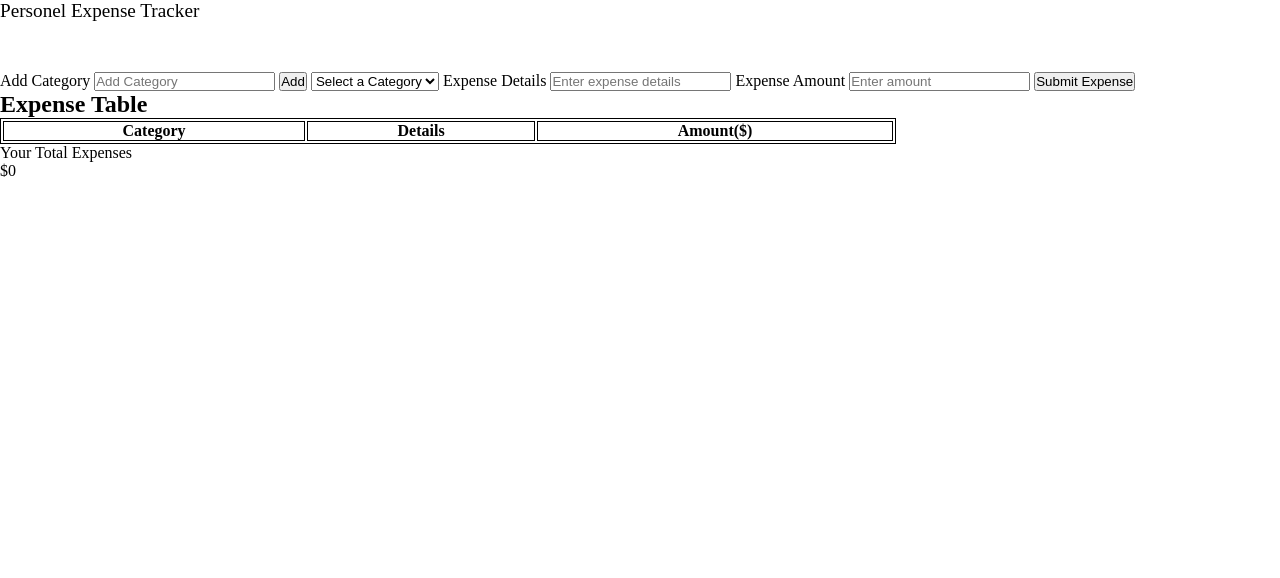
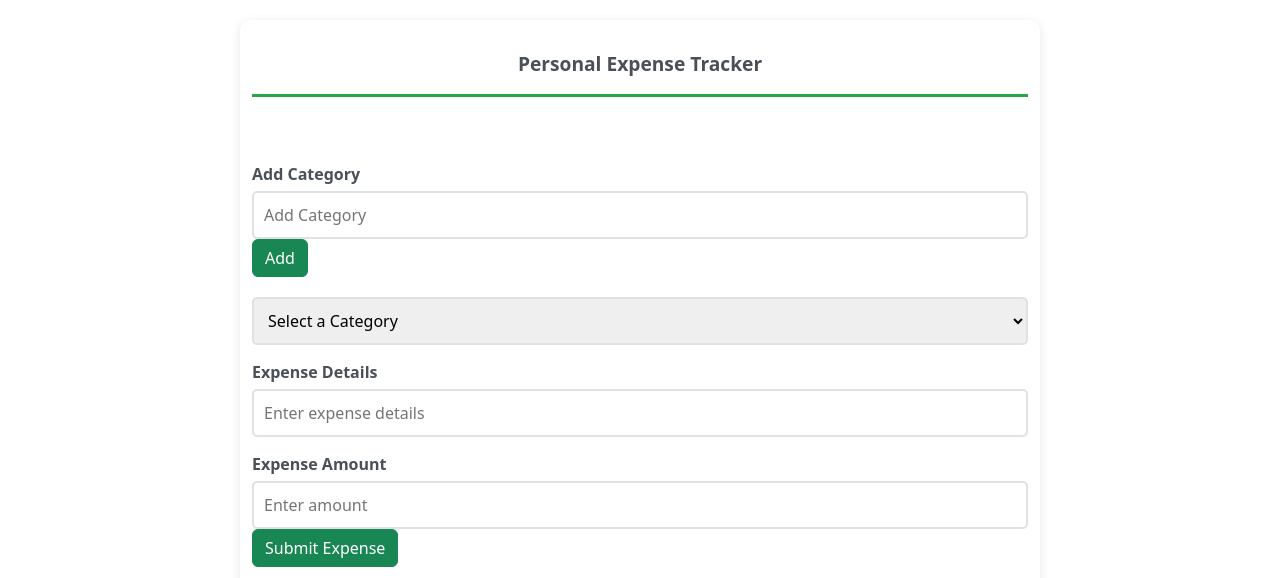
Before and after one commit to Ruguped/Personel-Expense-Tracker, a plain HTML site: page index.html in a window 1280 px wide. Shown: the top 578 px of the page. Drawn offline with nearby package versions, Linux system fonts and the light colour scheme; files that its build step writes are made by us from their sources.

Commit message:
Added CSS and formatted HTML

```diff
--- a/index.html
+++ b/index.html
@@ -3,25 +3,29 @@
 
 <head>
   <title>Document</title>
- <link rel="stylesheet" href="index.css">
+  <link rel="stylesheet" href="scripts/index.css">
+  <link href="https://cdn.jsdelivr.net/npm/bootstrap@5.3.7/dist/css/bootstrap.min.css" rel="stylesheet"
+    integrity="sha384-LN+7fdVzj6u52u30Kp6M/trliBMCMKTyK833zpbD+pXdCLuTusPj697FH4R/5mcr" crossorigin="anonymous">
 </head>
 
 <body>
-  <header style="width: 100%; font-size: larger;margin-bottom: 50px;">Personel Expense Tracker</header>
+  <div class="container-fluid">
+
+    <header style="width: 100%; font-size: larger;margin-bottom: 50px;" class="">Personal Expense Tracker</header>
     <label>Add Category</label>
     <input class="categoryInput" type="text" placeholder="Add Category">
-  <button id="addCategoryButton">
+    <button id="addCategoryButton" class="btn btn-success">
       Add
     </button>
 
     <select id="dropdown">
-    <option disabled selected>Select an Category</option>
+      <option disabled selected>Select a Category</option>
     </select>
     <label>Expense Details</label>
     <input class="inputDetail" type="text" placeholder="Enter expense details">
     <label>Expense Amount</label>
     <input class="inputAmount" type="number" placeholder="Enter amount">
-  <button id="addExpense">Submit Expense</button>
+    <button id="addExpense" class="btn btn-success">Submit Expense</button>
 
 
     <h2>Expense Table</h2>
@@ -37,6 +41,7 @@
     <span class="totalSpend">
       $0
     </span>
+  </div>
   <script src="./scripts/index.js"></script>
 </body>
 
--- a/scripts/index.css
+++ b/scripts/index.css
@@ -4,10 +4,150 @@
   box-sizing: border-box;
 }
 
+body {
+  background-color: #f8f9fa;
+  font-family: Arial, sans-serif;
+  padding: 20px;
+}
+
+.container-fluid {
+  max-width: 800px;
+  margin: 0 auto;
+  background-color: white;
+  padding: 30px;
+  border-radius: 10px;
+  box-shadow: 0 2px 10px rgba(0,0,0,0.1);
+}
+
+header {
+  width: 100%;
+  font-size: 2rem;
+  margin-bottom: 30px;
+  text-align: center;
+  color: #495057;
+  font-weight: bold;
+  border-bottom: 3px solid #28a745;
+  padding-bottom: 15px;
+}
+
+label {
+  display: block;
+  margin: 15px 0 5px 0;
+  font-weight: bold;
+  color: #495057;
+}
+
+input, select {
+  width: 100%;
+  padding: 10px;
+  margin-bottom: 15px;
+  border: 2px solid #dee2e6;
+  border-radius: 5px;
+  font-size: 16px;
+}
+
+input:focus, select:focus {
+  outline: none;
+  border-color: #28a745;
+  box-shadow: 0 0 5px rgba(40, 167, 69, 0.3);
+}
+
+.btn {
+  padding: 10px 20px;
+  font-size: 16px;
+  border: none;
+  border-radius: 5px;
+  cursor: pointer;
+  margin-bottom: 20px;
+  transition: all 0.3s ease;
+}
+
+.btn:hover {
+  transform: translateY(-2px);
+  box-shadow: 0 4px 8px rgba(0,0,0,0.2);
+}
+
+.btn-success {
+  background-color: #28a745;
+  color: white;
+}
+
+.btn-success:hover {
+  background-color: #218838;
+}
+
+h2 {
+  color: #495057;
+  margin: 30px 0 20px 0;
+  text-align: center;
+  border-bottom: 2px solid #dee2e6;
+  padding-bottom: 10px;
+}
+
+table {
+  width: 100%;
+  border-collapse: collapse;
+  margin-bottom: 20px;
+  background-color: white;
+}
+
 table, th, td {
-  border:1px solid black;
+  border: 1px solid #dee2e6;
 }
-table{
-  width: 70%;
 
+th {
+  background-color: #f8f9fa;
+  padding: 12px;
+  text-align: left;
+  font-weight: bold;
+  color: #495057;
 }
+
+td {
+  padding: 10px;
+  color: #6c757d;
+}
+
+tr:nth-child(even) {
+  background-color: #f8f9fa;
+}
+
+tr:hover {
+  background-color: #e9ecef;
+}
+
+p {
+  text-align: center;
+  font-size: 18px;
+  font-weight: bold;
+  color: #495057;
+  margin: 20px 0 10px 0;
+}
+
+.totalSpend {
+  display: block;
+  text-align: center;
+  font-size: 24px;
+  font-weight: bold;
+  color: #dc3545;
+  background-color: #f8d7da;
+  padding: 15px;
+  border-radius: 5px;
+  border: 2px solid #f5c6cb;
+}
+
+/* Simple responsive design */
+@media (max-width: 600px) {
+  .container-fluid {
+    padding: 20px;
+    margin: 10px;
+  }
+
+  header {
+    font-size: 1.5rem;
+  }
+
+  .btn {
+    width: 100%;
+  }
+}
```
Lines whose indentation alone changed are shown as unchanged.
